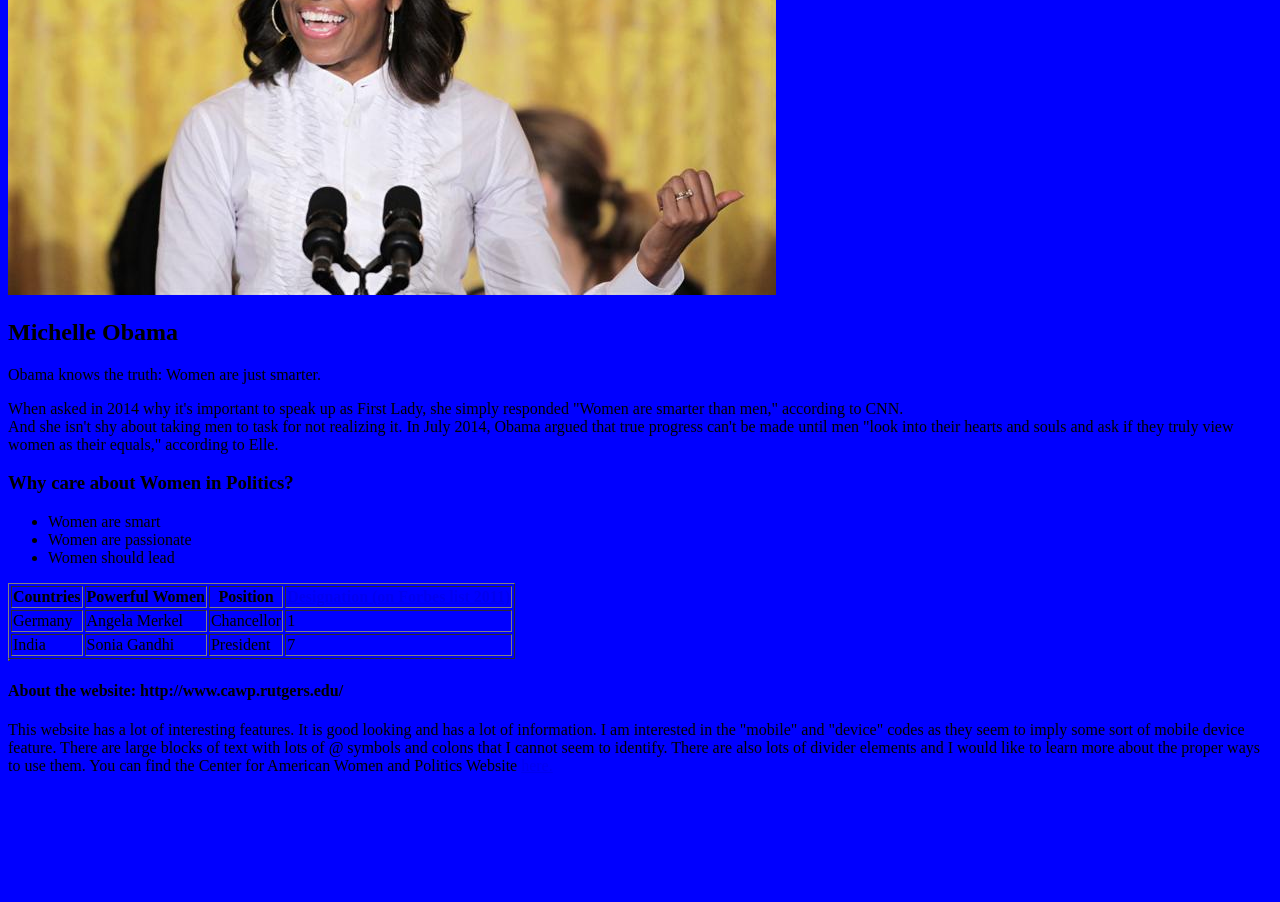
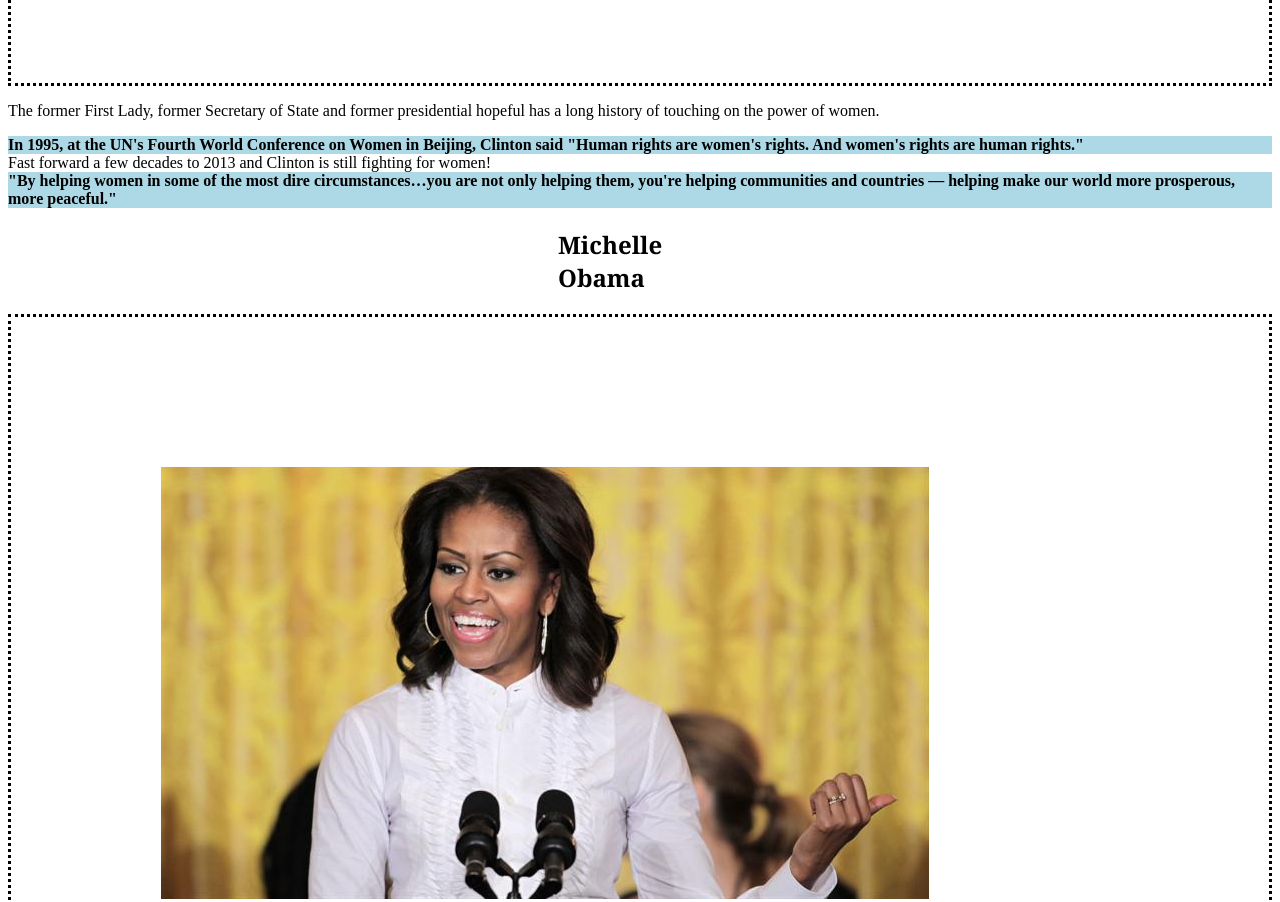
Before and after one commit to glnlewedim/Women-In-Politics, a plain HTML site: page index.html in a window 1280 px wide. Shown: the part 1160-2062 px from the top of the page. Before the commit the page ends 1951 px from the top, so only its background shows below. Drawn offline with Linux system fonts and the light colour scheme; files whose address does not match are found by name.

Commit message:
update website for 3.5 challenge

```diff
--- a/index.html
+++ b/index.html
@@ -3,14 +3,15 @@
 <head>
 	<title>Women in Politics</title>
   <link rel="stylesheet" href="styles.css" type="text/css">
-	<center><h1><a href="file:///C:/Sites/devbootcamp/Women-In-Politics/about-us.html"> Women in Politics!</a></h1></center> </head>
+	<h1><a href="glnlewedim.github.io/about-us.html"> Women in Politics!</a></h1>
+</head>
 <header>
- <center> <img src="womens-month-banner.png" alt="womens-month-banner"/></center>
+ <div id="women"><img src="womens-month-banner.png" alt="womens-month-banner"/></div>
 </header>
-<img src="Hillary Clinton.jpg" alt="Hillary-Clinton"/>
 <h2>Hillary Clinton</h2>
+<div id="Clinton"><img src="Hillary Clinton.jpg" alt="Hillary-Clinton"></div>
 <p>The former First Lady, former Secretary of State and former presidential hopeful has a long history of touching on the power of women.
-<div>
+<div class="subparagraph">
 In 1995, at the UN's Fourth World Conference on Women in Beijing, Clinton said "Human rights are women's rights. And women's rights are human rights."
 </div>
 
@@ -18,15 +19,15 @@ In 1995, at the UN's Fourth World Conference on Women in Beijing, Clinton said "
 Fast forward a few decades to 2013 and Clinton is still fighting for women!
 </div>
 
-<div>
+<div class="subparagraph">
 "By helping women in some of the most dire circumstances…you are not only helping them, you're helping communities and countries — helping make our world more prosperous, more peaceful."</p>
 </div>
+<h2>Michelle Obama</h2>
+ <div id="Obama"><img src="Michelle Obama.jpg" alt="Michelle-Obama"></div>
 
- <img src="Michelle Obama.jpg" alt="Michelle-Obama"/>
-<h2>Michelle Obama</h2>
 <div> <p>Obama knows the truth: Women are just smarter. </div>
 
-<div>When asked in 2014 why it's important to speak up as First Lady, she simply responded "Women are smarter than men," according to CNN. </div>
+<div class="subparagraph">When asked in 2014 why it's important to speak up as First Lady, she simply responded "Women are smarter than men," according to CNN. </div>
 
 <div>And she isn't shy about taking men to task for not realizing it. In July 2014, Obama argued that true progress can't be made until men "look into their hearts and souls and ask if they truly view women as their equals," according to Elle. </p> </div>
 <body>
@@ -63,6 +64,6 @@ Fast forward a few decades to 2013 and Clinton is still fighting for women!
 
 <h4> About the website: http://www.cawp.rutgers.edu/ </h4>
 
-<p> This website has a lot of interesting features. It is good looking and has a lot of information. I am interested in the "mobile" and "device" codes as they seem to imply some sort of mobile device feature. There are large blocks of text with lots of @ symbols and colons that I cannot seem to identify. There are also lots of divider elements and I would like to learn more about the proper ways to use them. You can find the Center for American Women and Politics Website <a href="http://www.cawp.rutgers.edu/"> here. </a> </p>
+<p class="subparagraph"> This website has a lot of interesting features. It is good looking and has a lot of information. I am interested in the "mobile" and "device" codes as they seem to imply some sort of mobile device feature. There are large blocks of text with lots of @ symbols and colons that I cannot seem to identify. There are also lots of divider elements and I would like to learn more about the proper ways to use them. You can find the Center for American Women and Politics Website <a href="http://www.cawp.rutgers.edu/"> here. </a> </p>
 </body>
 </html>
--- a/styles.css
+++ b/styles.css
@@ -1,3 +1,54 @@
-body{
-	background: blue
+#Clinton {
+	padding: 150px;
+	border: dotted;
+
+
 }
+
+#Obama {
+	padding: 150px;
+	border: dotted;
+
+}
+
+#women {
+	text-align: center;
+}
+
+h1 {
+	text-align: center;
+}
+h2 {
+     margin-right: 550px;
+    margin-left: 550px;
+     font-family: "Georgia", serif;
+}
+
+h4 {
+	text-align: center;
+}
+
+table {
+	background-image: url(file:///C:/Sites/devbootcamp/Women-In-Politics/american-flag.jpg);
+	color: white;
+}
+
+.subparagraph {
+	background-color: lightblue;
+	font-weight: bold;
+}
+a:link {
+	color: pink;
+}
+
+a:hover {
+	color: yellow;
+}
+
+a:visited {
+	color: green;
+}
+@media only screen and (max-width: 500px) {
+    body {
+        background-color: blue;
+    }
```
Also changed, not shown: american-flag.jpg (added).
